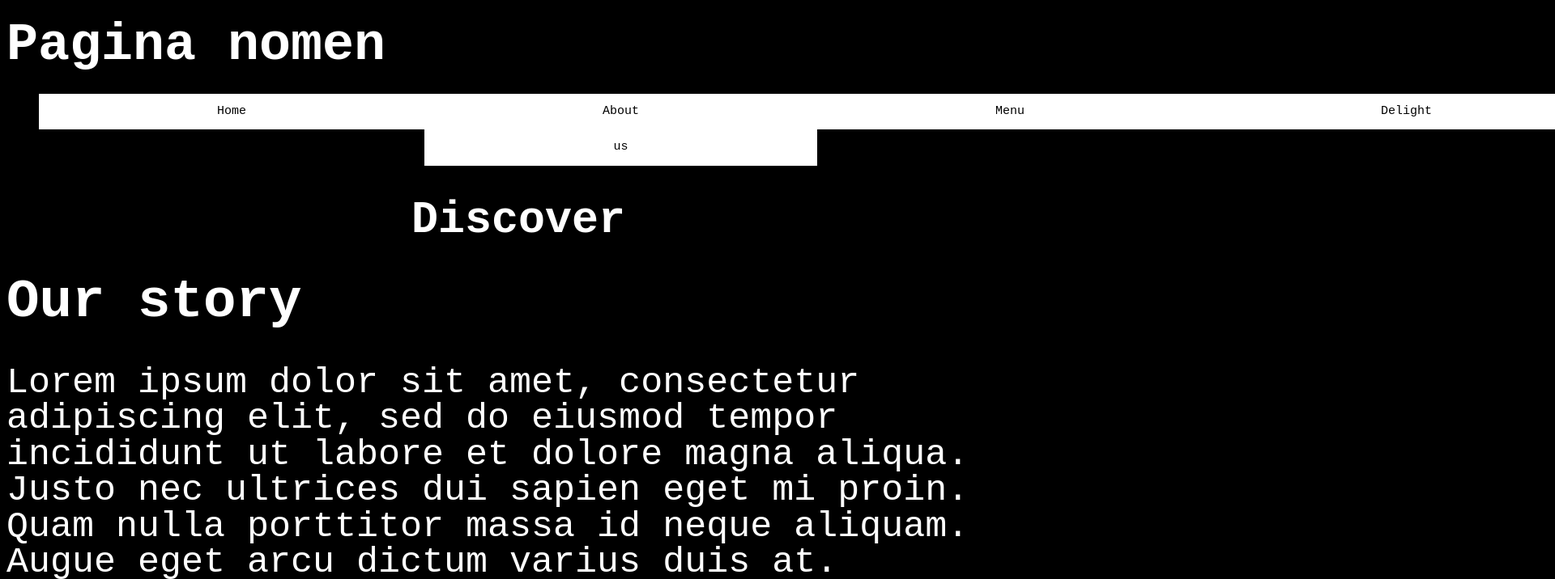
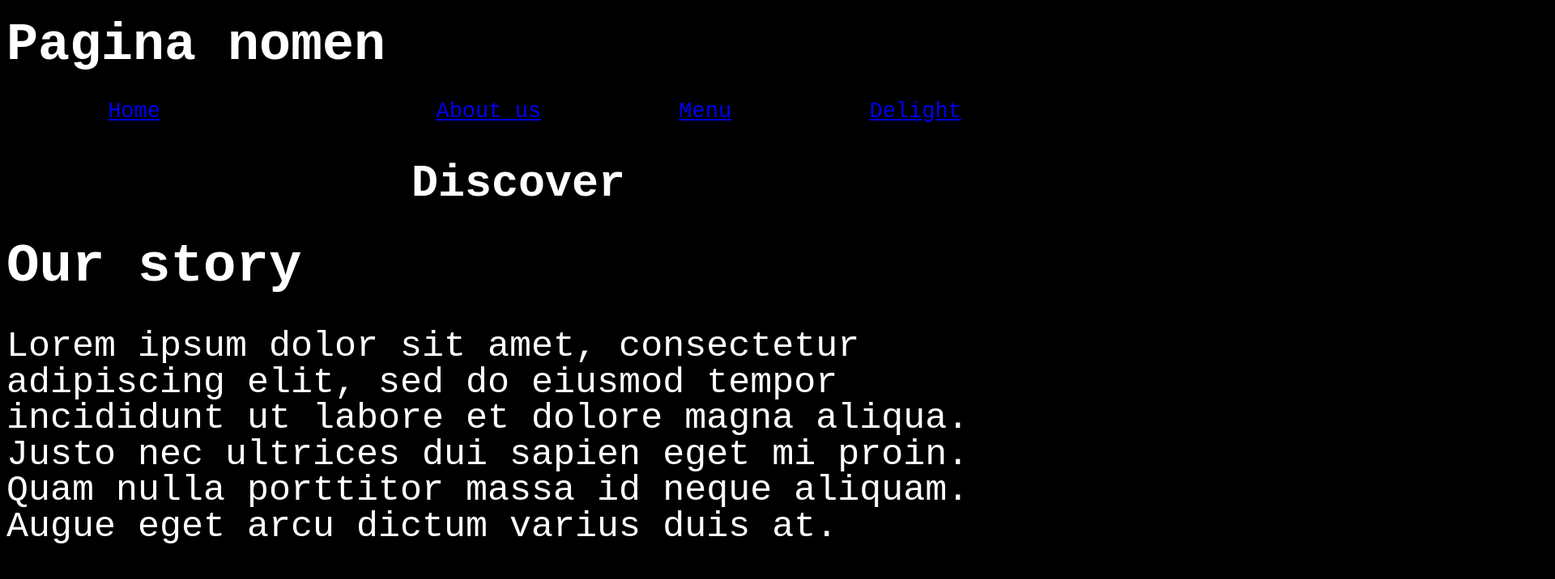
Before and after one commit to dmmonse/webdesign.a1, a plain HTML site: page index.html in a window 1280 px wide. Shown: the top 716 px of the page at 81% size, 1920 px wide, since content can reach past the window. Drawn offline with Linux system fonts and the light colour scheme.

Commit message:
nav css
font change increased
targeted about us link?

```diff
--- a/styles/style.css
+++ b/styles/style.css
@@ -14,12 +14,11 @@ section.navigation nav ul {
 	display: flex;
 	list-style: none;
   	color:#FFFFFF;
-	  font-size: 15px;
     font-family: 'Futura',monospace;
     text-align: center;
 	justify-content: space-around;
 }
-
+section.navigation nav ul about
 section.navigation nav ul li a{
 	display: flex;
 	list-style: none;
```
